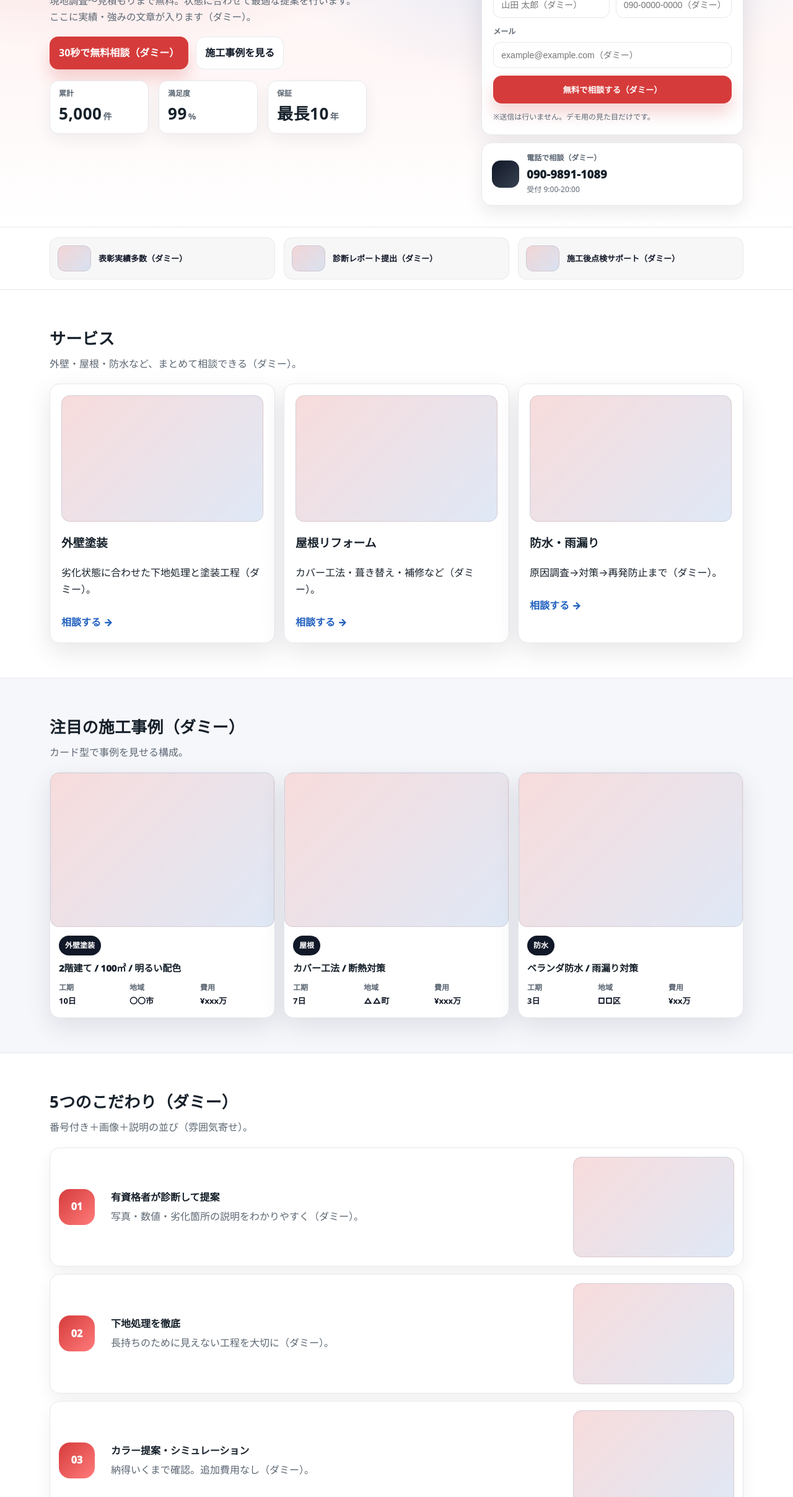
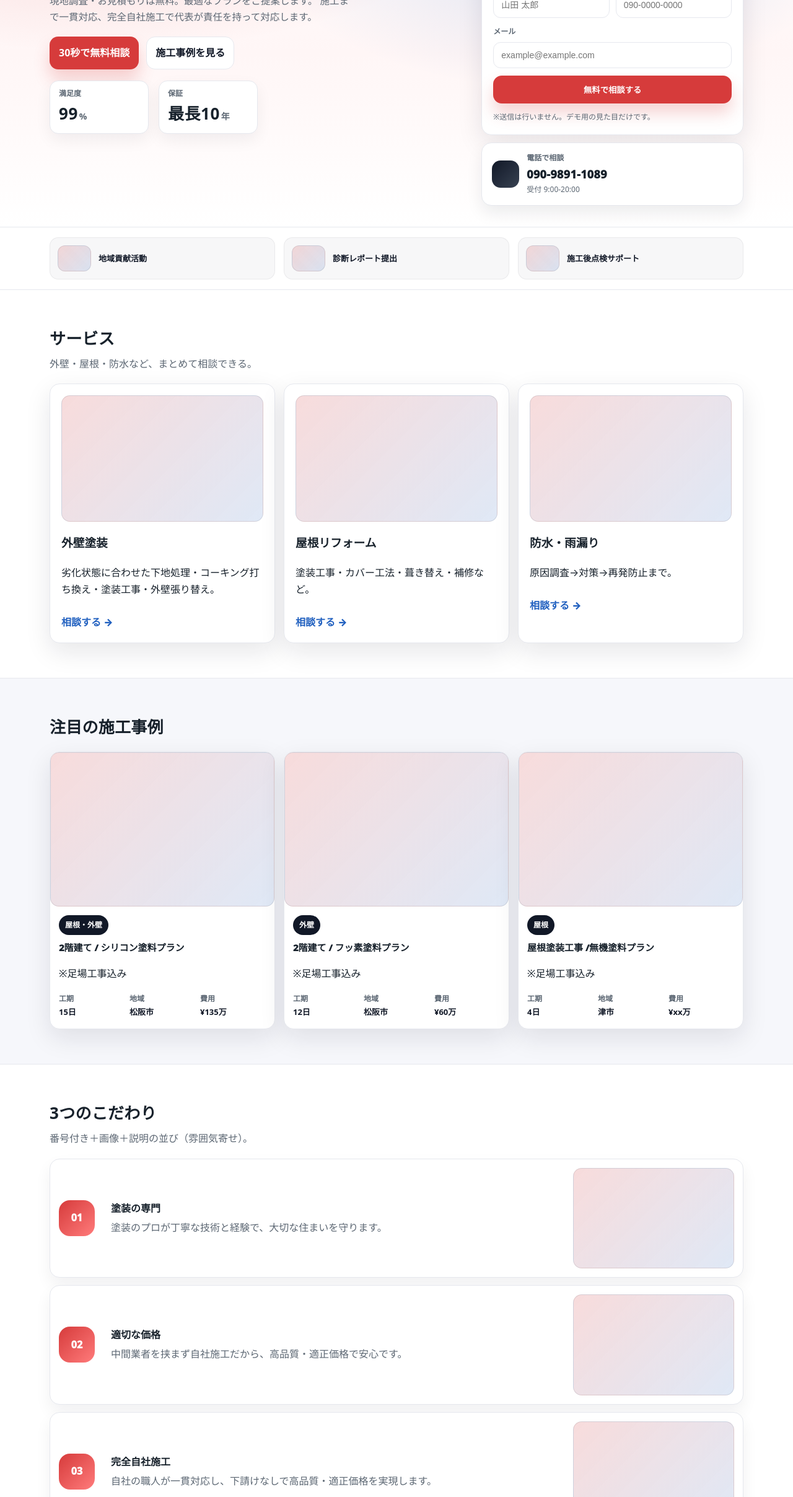
Before and after one commit to 01nakamura/nozomi.github.io, a plain HTML site: page index.html in a window 1280 px wide. Shown: the part 384-2800 px from the top of the page at 62% size. Drawn offline with Linux system fonts and the light colour scheme.

Commit message:
index.html
最新版に編集

```diff
--- a/index.html
+++ b/index.html
@@ -11,7 +11,7 @@
   <!-- Top bar -->
   <div class="topbar">
     <div class="container topbar__inner">
-      <p class="topbar__msg">塗装工事・各種リフォームのことならお気軽にご相談ください（ダミー）</p>
+      <p class="topbar__msg">塗装工事・各種リフォームのことならお気軽にご相談ください</p>
       <a class="topbar__tel" href="#">お客様専用ダイヤル <strong>090-9891-1089</strong><span> 9:00-20:00 年中無休</span></a>
     </div>
   </div>
@@ -44,32 +44,32 @@
 
     <div class="container hero__inner">
       <div class="hero__copy">
-        <p class="hero__badge">地域密着 / 相談無料 / しつこい営業なし（ダミー）</p>
+        <p class="hero__badge">地域密着 / 相談無料 / しつこい営業なし</p>
         <h1 class="hero__title">
           塗装工事・各種リフォームで<br />
           “安心”が続く住まいへ
         </h1>
         <p class="hero__lead">
-          現地調査〜見積もりまで無料。状態に合わせて最適な提案を行います。
-          ここに実績・強みの文章が入ります（ダミー）。
+          現地調査・お見積もりは無料。最適なプランをご提案します。
+          施工まで一貫対応、完全自社施工で代表が責任を持って対応します。
         </p>
 
         <div class="hero__actions">
-          <a class="btn btn--primary" href="#contact">30秒で無料相談（ダミー）</a>
+          <a class="btn btn--primary" href="#contact">30秒で無料相談</a>
           <a class="btn btn--ghost" href="#works">施工事例を見る</a>
         </div>
 
         <dl class="hero__stats" aria-label="実績ダミー">
-          <div><dt>累計</dt><dd>5,000<span>件</span></dd></div>
+          <!-- <div><dt>累計</dt><dd>5,000<span>件</span></dd></div>-->
           <div><dt>満足度</dt><dd>99<span>%</span></dd></div>
           <div><dt>保証</dt><dd>最長10<span>年</span></dd></div>
         </dl>
       </div>
 
-      <aside class="hero__side" aria-label="クイック相談フォーム（ダミー）">
+      <aside class="hero__side" aria-label="クイック相談フォーム">
         <div class="card card--form">
           <h2 class="card__title">カンタン30秒お申し込み</h2>
-          <p class="card__desc">必要最低限の項目だけ（ダミー）。</p>
+          <p class="card__desc">必要最低限の項目だけ。</p>
 
           <form action="#" method="post" class="form">
             <label class="field">
@@ -85,21 +85,21 @@
             <div class="form__row">
               <label class="field">
                 <span>お名前</span>
-                <input type="text" placeholder="山田 太郎（ダミー）" />
+                <input type="text" placeholder="山田 太郎" />
               </label>
               <label class="field">
                 <span>電話</span>
-                <input type="tel" placeholder="090-0000-0000（ダミー）" />
+                <input type="tel" placeholder="090-0000-0000" />
               </label>
             </div>
 
             <label class="field">
               <span>メール</span>
-              <input type="email" placeholder="example@example.com（ダミー）" />
+              <input type="email" placeholder="example@example.com" />
             </label>
 
             <button class="btn btn--primary btn--block" type="button">
-              無料で相談する（ダミー）
+              無料で相談する
             </button>
 
             <p class="form__note">
@@ -112,7 +112,7 @@
           <div class="mini">
             <div class="mini__icon" aria-hidden="true"></div>
             <div class="mini__text">
-              <p class="mini__title">電話で相談（ダミー）</p>
+              <p class="mini__title">電話で相談</p>
               <p class="mini__value">090-9891-1089</p>
               <p class="mini__sub">受付 9:00-20:00</p>
             </div>
@@ -127,15 +127,15 @@
     <div class="container strip__inner">
       <div class="badge">
         <div class="ph ph--logo" aria-hidden="true"></div>
-        <p>表彰実績多数（ダミー）</p>
+        <p>地域貢献活動</p>
       </div>
       <div class="badge">
         <div class="ph ph--logo" aria-hidden="true"></div>
-        <p>診断レポート提出（ダミー）</p>
+        <p>診断レポート提出</p>
       </div>
       <div class="badge">
         <div class="ph ph--logo" aria-hidden="true"></div>
-        <p>施工後点検サポート（ダミー）</p>
+        <p>施工後点検サポート</p>
       </div>
     </div>
   </section>
@@ -146,28 +146,31 @@
       <div class="container">
         <header class="section__head">
           <h2 class="section__title">サービス</h2>
-          <p class="section__lead">外壁・屋根・防水など、まとめて相談できる（ダミー）。</p>
+          <p class="section__lead">外壁・屋根・防水など、まとめて相談できる。</p>
         </header>
 
         <div class="grid grid--3">
           <article class="card">
             <div class="ph ph--thumb" aria-hidden="true"></div>
+            <!--<img src="images/IMG_01.jpg" alt="外壁塗装の施工例"> -->
             <h3>外壁塗装</h3>
-            <p>劣化状態に合わせた下地処理と塗装工程（ダミー）。</p>
+            <p>劣化状態に合わせた下地処理・コーキング打ち換え・塗装工事・外壁張り替え。</p>
             <a class="link" href="#contact">相談する →</a>
           </article>
 
           <article class="card">
             <div class="ph ph--thumb" aria-hidden="true"></div>
+            <!--<img src="images/IMG_02.jpg" alt="外壁塗装の施工例"> -->
             <h3>屋根リフォーム</h3>
-            <p>カバー工法・葺き替え・補修など（ダミー）。</p>
+            <p>塗装工事・カバー工法・葺き替え・補修など。</p>
             <a class="link" href="#contact">相談する →</a>
           </article>
 
           <article class="card">
             <div class="ph ph--thumb" aria-hidden="true"></div>
+            <!--<img src="images/IMG_03.jpg" alt="外壁塗装の施工例"> -->
             <h3>防水・雨漏り</h3>
-            <p>原因調査→対策→再発防止まで（ダミー）。</p>
+            <p>原因調査→対策→再発防止まで。</p>
             <a class="link" href="#contact">相談する →</a>
           </article>
         </div>
@@ -178,20 +181,35 @@
     <section class="section section--alt" id="works">
       <div class="container">
         <header class="section__head">
-          <h2 class="section__title">注目の施工事例（ダミー）</h2>
-          <p class="section__lead">カード型で事例を見せる構成。</p>
+          <h2 class="section__title">注目の施工事例</h2>
+          <!--<<p class="section__lead">カード型で事例を見せる構成。</p> -->
         </header>
 
         <div class="grid grid--3">
           <article class="work">
             <div class="ph ph--work" aria-hidden="true"></div>
             <div class="work__body">
-              <p class="work__tag">外壁塗装</p>
-              <h3 class="work__title">2階建て / 100㎡ / 明るい配色</h3>
+              <p class="work__tag">屋根・外壁</p>
+              <h3 class="work__title">2階建て / シリコン塗料プラン</h3>
+              <p class="work__note">※足場工事込み</p>
               <dl class="work__meta">
-                <div><dt>工期</dt><dd>10日</dd></div>
-                <div><dt>地域</dt><dd>〇〇市</dd></div>
-                <div><dt>費用</dt><dd>¥xxx万</dd></div>
+                <div><dt>工期</dt><dd>15日</dd></div>
+                <div><dt>地域</dt><dd>松阪市</dd></div>
+                <div><dt>費用</dt><dd>¥135万</dd></div>
+              </dl>
+            </div>
+          </article>
+
+          <article class="work">
+            <div class="ph ph--work" aria-hidden="true"></div>
+            <div class="work__body">
+              <p class="work__tag">外壁</p>
+              <h3 class="work__title">2階建て / フッ素塗料プラン</h3>
+              <p class="work__note">※足場工事込み</p>
+              <dl class="work__meta">
+                <div><dt>工期</dt><dd>12日</dd></div>
+                <div><dt>地域</dt><dd>松阪市</dd></div>
+                <div><dt>費用</dt><dd>¥60万</dd></div>
               </dl>
             </div>
           </article>
@@ -200,23 +218,11 @@
             <div class="ph ph--work" aria-hidden="true"></div>
             <div class="work__body">
               <p class="work__tag">屋根</p>
-              <h3 class="work__title">カバー工法 / 断熱対策</h3>
+              <h3 class="work__title">屋根塗装工事 /無機塗料プラン</h3>
+              <p class="work__note">※足場工事込み</p>
               <dl class="work__meta">
-                <div><dt>工期</dt><dd>7日</dd></div>
-                <div><dt>地域</dt><dd>△△町</dd></div>
-                <div><dt>費用</dt><dd>¥xxx万</dd></div>
-              </dl>
-            </div>
-          </article>
-
-          <article class="work">
-            <div class="ph ph--work" aria-hidden="true"></div>
-            <div class="work__body">
-              <p class="work__tag">防水</p>
-              <h3 class="work__title">ベランダ防水 / 雨漏り対策</h3>
-              <dl class="work__meta">
-                <div><dt>工期</dt><dd>3日</dd></div>
-                <div><dt>地域</dt><dd>□□区</dd></div>
+                <div><dt>工期</dt><dd>4日</dd></div>
+                <div><dt>地域</dt><dd>津市</dd></div>
                 <div><dt>費用</dt><dd>¥xx万</dd></div>
               </dl>
             </div>
@@ -229,15 +235,15 @@
     <section class="section" id="features">
       <div class="container">
         <header class="section__head">
-          <h2 class="section__title">5つのこだわり（ダミー）</h2>
+          <h2 class="section__title">3つのこだわり</h2>
           <p class="section__lead">番号付き＋画像＋説明の並び（雰囲気寄せ）。</p>
         </header>
 
         <div class="feature">
           <div class="feature__num">01</div>
           <div class="feature__content">
-            <h3>有資格者が診断して提案</h3>
-            <p>写真・数値・劣化箇所の説明をわかりやすく（ダミー）。</p>
+            <h3>塗装の専門</h3>
+            <p>塗装のプロが丁寧な技術と経験で、大切な住まいを守ります。</p>
           </div>
           <div class="ph ph--feature" aria-hidden="true"></div>
         </div>
@@ -245,8 +251,8 @@
         <div class="feature">
           <div class="feature__num">02</div>
           <div class="feature__content">
-            <h3>下地処理を徹底</h3>
-            <p>長持ちのために見えない工程を大切に（ダミー）。</p>
+            <h3>適切な価格</h3>
+            <p>中間業者を挟まず自社施工だから、高品質・適正価格で安心です。</p>
           </div>
           <div class="ph ph--feature" aria-hidden="true"></div>
         </div>
@@ -254,8 +260,8 @@
         <div class="feature">
           <div class="feature__num">03</div>
           <div class="feature__content">
-            <h3>カラー提案・シミュレーション</h3>
-            <p>納得いくまで確認。追加費用なし（ダミー）。</p>
+            <h3>完全自社施工</h3>
+            <p>自社の職人が一貫対応し、下請けなしで高品質・適正価格を実現します。</p>
           </div>
           <div class="ph ph--feature" aria-hidden="true"></div>
         </div>
@@ -264,7 +270,7 @@
           <div class="feature__num">04</div>
           <div class="feature__content">
             <h3>工程ごとの報告</h3>
-            <p>「いま何をしているか」がわかる安心感（ダミー）。</p>
+            <p>「いま何をしているか」がわかる安心感。</p>
           </div>
           <div class="ph ph--feature" aria-hidden="true"></div>
         </div>
@@ -273,7 +279,7 @@
           <div class="feature__num">05</div>
           <div class="feature__content">
             <h3>最長10年保証＆点検</h3>
-            <p>施工後こそ本当のお付き合い（ダミー）。</p>
+            <p>施工後こそ本当のお付き合い。</p>
           </div>
           <div class="ph ph--feature" aria-hidden="true"></div>
         </div>
@@ -284,16 +290,16 @@
     <section class="section section--alt" id="reviews">
       <div class="container">
         <header class="section__head">
-          <h2 class="section__title">口コミ（ダミー）</h2>
+          <h2 class="section__title">口コミ</h2>
           <p class="section__lead">評価ブロック＋レビュー一覧の見せ方。</p>
         </header>
 
         <div class="reviewTop">
           <div class="reviewTop__score">
-            <p class="reviewTop__label">総合評価（ダミー）</p>
+            <p class="reviewTop__label">総合評価</p>
             <p class="reviewTop__value">4.9</p>
             <p class="reviewTop__stars" aria-label="星評価">★★★★★</p>
-            <p class="reviewTop__meta">レビュー 55件（ダミー）</p>
+            <p class="reviewTop__meta">レビュー 55件</p>
           </div>
           <div class="reviewTop__note">
             <p>実際の口コミデータは未連携。ここはデザイン用のダミー枠です。</p>
@@ -302,16 +308,16 @@
 
         <div class="grid grid--3">
           <article class="card">
-            <p class="quote">“説明が丁寧で安心できた（ダミー）”</p>
-            <p class="small">— お客様A / 2026.01（ダミー）</p>
+            <p class="quote">“説明が丁寧で安心できた”</p>
+            <p class="small">— お客様A / 2026.01</p>
           </article>
           <article class="card">
-            <p class="quote">“仕上がりが想像以上（ダミー）”</p>
-            <p class="small">— お客様B / 2026.02（ダミー）</p>
+            <p class="quote">“仕上がりが想像以上”</p>
+            <p class="small">— お客様B / 2026.02</p>
           </article>
           <article class="card">
-            <p class="quote">“点検も来てくれて助かる（ダミー）”</p>
-            <p class="small">— お客様C / 2026.03（ダミー）</p>
+            <p class="quote">“点検も来てくれて助かる”</p>
+            <p class="small">— お客様C / 2026.03</p>
           </article>
         </div>
       </div>
@@ -321,22 +327,22 @@
     <section class="section" id="faq">
       <div class="container">
         <header class="section__head">
-          <h2 class="section__title">よくある質問（ダミー）</h2>
+          <h2 class="section__title">よくある質問</h2>
           <p class="section__lead">HTMLだけで開閉できる &lt;details&gt; を使用。</p>
         </header>
 
         <div class="faq">
           <details class="faq__item">
             <summary>見積もりだけでも大丈夫？</summary>
-            <p>もちろんOK。診断・見積もりは無料（ダミー）。</p>
+            <p>もちろんOK。診断・見積もりは無料。</p>
           </details>
           <details class="faq__item">
             <summary>工事中の生活はどうなる？</summary>
-            <p>工程説明・騒音配慮などの説明が入ります（ダミー）。</p>
+            <p>工程説明・騒音配慮などの説明が入ります。</p>
           </details>
           <details class="faq__item">
             <summary>保証やアフターは？</summary>
-            <p>最長10年保証・定期点検の案内（ダミー）。</p>
+            <p>最長10年保証・定期点検の案内。</p>
           </details>
         </div>
       </div>
@@ -346,7 +352,7 @@
     <section class="section section--alt" id="contact">
       <div class="container">
         <header class="section__head">
-          <h2 class="section__title">無料相談 / アクセス（ダミー）</h2>
+          <h2 class="section__title">無料相談 / アクセス</h2>
           <p class="section__lead">地図・住所・導線ボタンをまとめたブロック。</p>
         </header>
 
@@ -359,19 +365,19 @@
 
           <div class="contact__info">
             <div class="card">
-              <h3>店舗情報（ダミー）</h3>
+              <h3>店舗情報</h3>
               <dl class="kv">
                 <div><dt>住所</dt><dd>〒515-0015 三重県松阪市宮町７３−５</dd></div>
-                <div><dt>営業時間</dt><dd>9:00〜20:00（年中無休）</dd></div>
+                <div><dt>営業時間</dt><dd>8:00〜19:00（年中無休）</dd></div>
               </dl>
 
               <div class="contact__buttons">
-                <a class="btn btn--primary btn--block" href="#">電話で相談（ダミー）</a>
+                <a class="btn btn--primary btn--block" href="#">電話で相談</a>
                 <a class="btn btn--ghost btn--block" href="#service">サービスを見る</a>
               </div>
 
               <p class="small">
-                ここに「相談室へお越しください」などの説明文（ダミー）。
+                ここに「相談室へお越しください」などの説明文。
               </p>
             </div>
           </div>
@@ -385,8 +391,8 @@
   <footer class="footer">
     <div class="container footer__inner">
       <div class="footer__brand">
-        <p class="footer__name">ダミー工務店</p>
-        <p class="small">外壁塗装・屋根リフォーム専門（ダミー）</p>
+        <p class="footer__name">希塗装</p>
+        <p class="small">外壁塗装・屋根リフォーム専門</p>
       </div>
       <div class="footer__links">
         <a href="#service">サービス</a>
```
